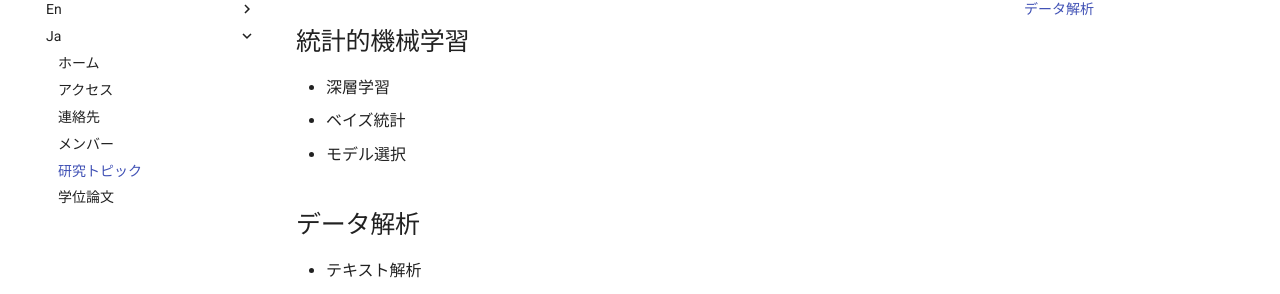
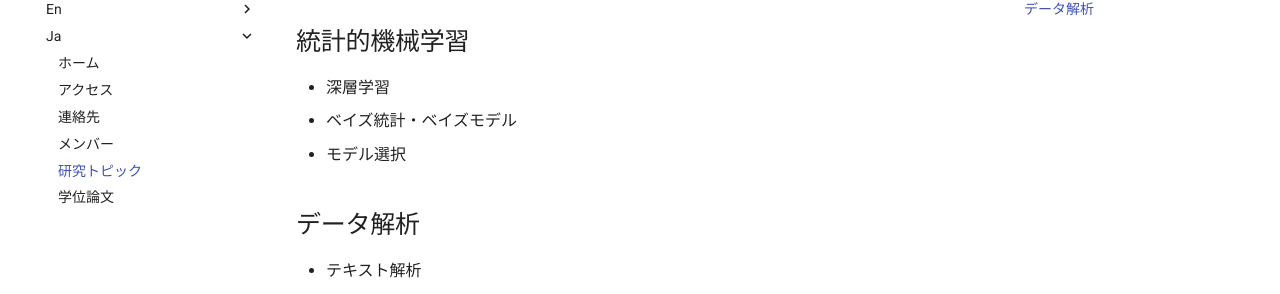
Before and after one commit to lpifj-a/hu-datalab.github.io, an MkDocs documentation site: the page built from docs/ja/reserchTopics.md, in a window 1280 px wide. Shown: the part 156-450 px from the top of the page. Built offline with MkDocs 1.6.1 and Material for MkDocs 9.7.7, drawn with Linux system fonts in a browser that asks for light colours; comment, search, counter and statistics services are not loaded.

Commit message:
Update reserchTopics.md

```diff
--- a/docs/ja/reserchTopics.md
+++ b/docs/ja/reserchTopics.md
@@ -2,7 +2,7 @@
 
 ## 統計的機械学習
 - 深層学習
-- ベイズ統計
+- ベイズ統計・ベイズモデル
 - モデル選択
 
 ## データ解析
```
